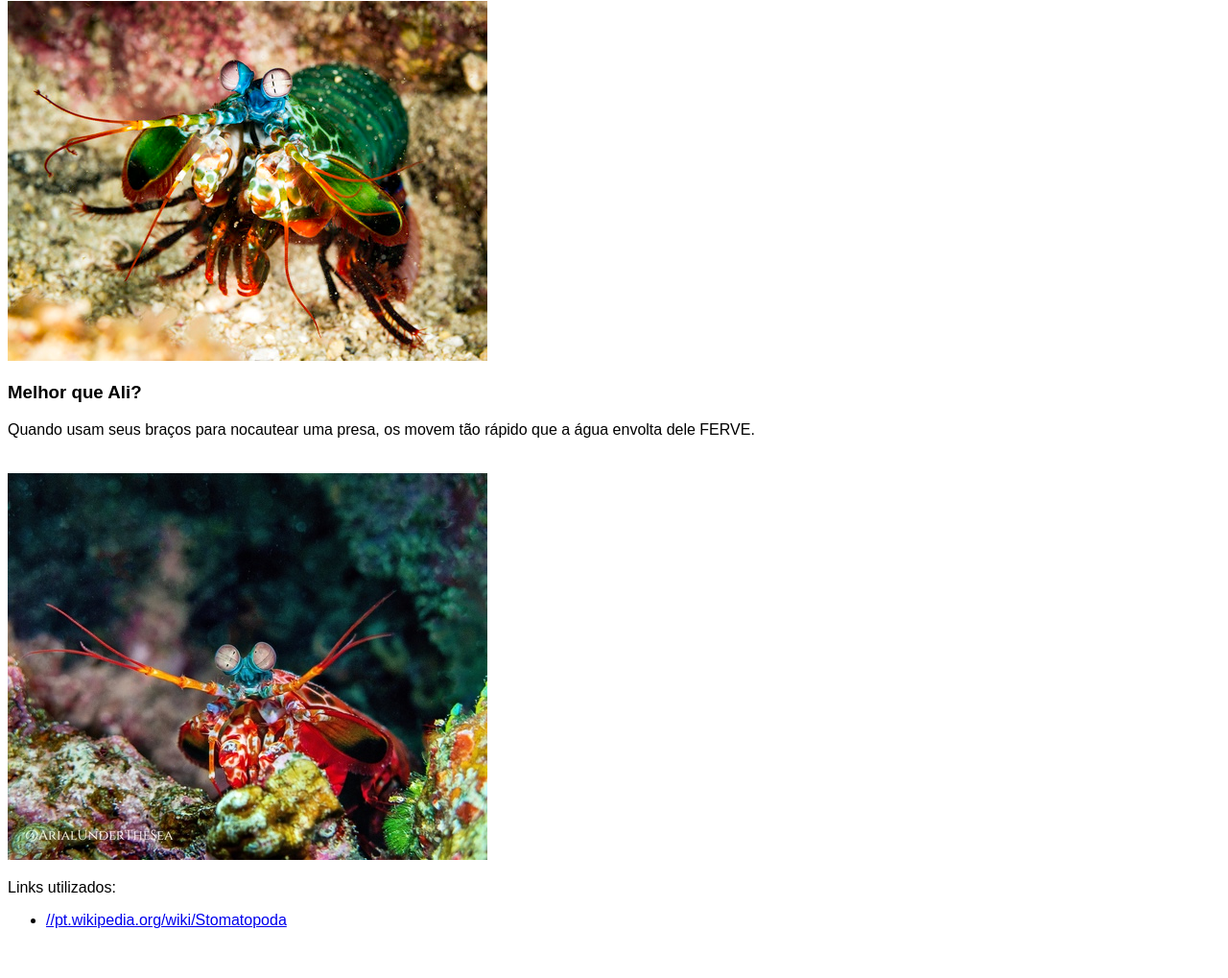
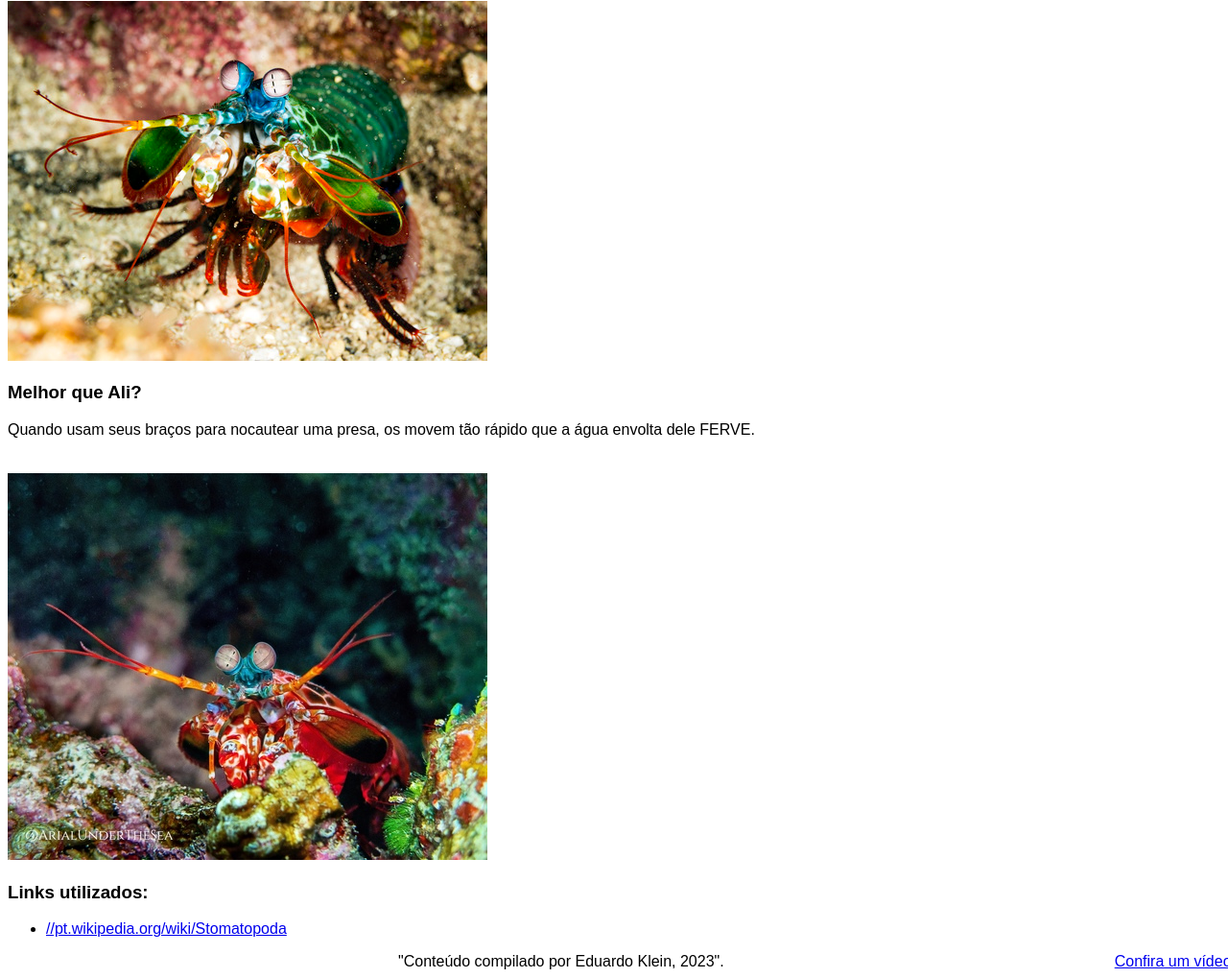
Before and after one commit to eduardoklein/SemanticHTML, a website: page index.html in a window 1280 px wide. Shown: the part 964-1983 px from the top of the page at 96% size. Before the commit the page ends 1948 px from the top, so only its background shows below. Drawn offline with Linux system fonts and the light colour scheme.

Commit message:
Todos os requisitos aceitos. Buscando forma de deixar o aside na lateral do artigo

```diff
--- a/index.html
+++ b/index.html
@@ -8,7 +8,8 @@
     <title>Document</title>
 </head>
 <body>
-    <header><h1>Soco a 80km/h: Conheça o Stomatopoda</h1>
+    <header>
+        <h1>Soco a 80km/h: Conheça o Stomatopoda</h1>
 
         <nav>
             <ul>
@@ -18,6 +19,7 @@
             </ul>
         </nav>
     </header>
+
     <article>
         <h2>Fatos sobre o Stomatopoda</h2>
             <section>
@@ -66,11 +68,20 @@
                 <img src="/images/Stomatopoda3.jpg" alt="Pequeno crustáceo no fundo do mar">
             </section>
             <section>
-                <p>Links utilizados:</p>
+                <h3>Links utilizados:</h3>
                 <ul>
                     <li><a href="https://pt.wikipedia.org/wiki/Stomatopoda">//pt.wikipedia.org/wiki/Stomatopoda</a></li>
                 </ul>
             </section>
     </article>
+
+    <aside class="floatRight">
+        <a href="https://www.youtube.com/watch?v=E0Li1k5hGBE">Confira um vídeo!</a>
+    </aside>
+
+    <footer>
+        "Conteúdo compilado por Eduardo Klein, 2023".
+    </footer>
+
 </body>
 </html>
--- a/style.css
+++ b/style.css
@@ -1,5 +1,6 @@
 body {
     font-family: Arial, Helvetica, sans-serif;
+    width: 100%;
 }
 
 h1 {
@@ -28,3 +29,12 @@ table, tr, td, th {
 img {
     padding-top: 20px;
 }
+
+footer {
+    text-align: center;
+}
+
+.floatRight {
+    float: right;
+    display: inline-block;
+}
```
Lines whose indentation alone changed are shown as unchanged.
